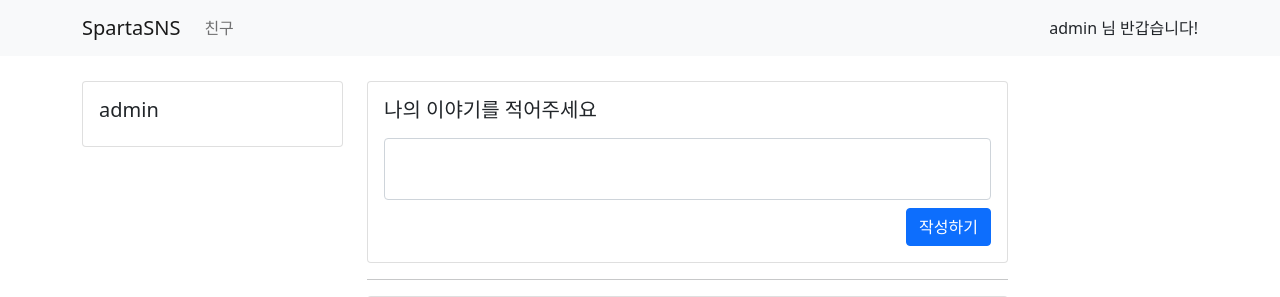
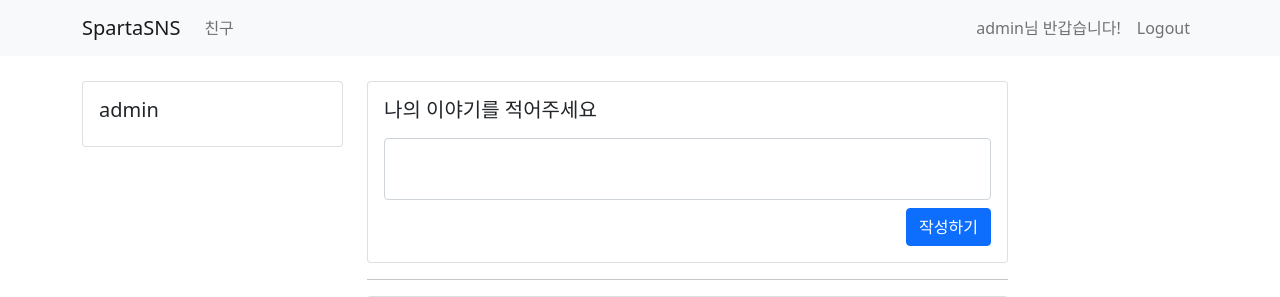
Before and after one commit to kgh3489/SNS-django, a Django app: page /tweet/ in a window 1280 px wide. Shown: the top 297 px of the page. Run offline with Django 3.2, Linux system fonts and the light colour scheme; a user stored in the database is signed in.

Commit message:
로그아웃 기능 추가

```diff
--- a/templates/base.html
+++ b/templates/base.html
@@ -26,7 +26,7 @@
         }
 
         .timeline-container {
-            margin-top : 25px
+            margin-top: 25px
         }
     </style>
 </head>
@@ -52,7 +52,16 @@
                     </li>
                 </ul>
             {% else %}
-                {{ user.username }} 님 반갑습니다!
+                <ul class="navbar-nav mr-auto">
+                    <li class="nav-item disabled">
+                        <span class="nav-link">
+                            {{ user.username }}님 반갑습니다!
+                        </span>
+                    </li>
+                    <li class="nav-item active">
+                        <a class="nav-link" href="/logout"> Logout</a>
+                    </li>
+                </ul>
             {% endif %}
         </form>
     </div>
--- a/user/urls.py
+++ b/user/urls.py
@@ -4,5 +4,6 @@ from . import views
 urlpatterns = [
     path('sign-up/', views.sign_up_view, name='sign-up'),
     path('sign-in/', views.sign_in_view, name='sign-in'),
+    path('logout/', views.logout, name='logout'),
     #도메인 접속 -> views의 해당 뷰의 함수 실행
 ]
--- a/user/views.py
+++ b/user/views.py
@@ -3,6 +3,7 @@ from .models import UserModel
 from django.http import HttpResponse
 from django.contrib.auth import get_user_model #사용자가 있는지 검사하는 함수
 from django.contrib import auth
+from django.contrib.auth.decorators import login_required
 
 # 해당 html을 띄워주는 함수(get: 화면을 보여줄 때, post: 해당 요청이 들어왔을 때)
 def sign_up_view(request):
@@ -54,3 +55,8 @@ def sign_in_view(request):
             return redirect('/')
         else:
             return render(request, 'user/signin.html')
+
+@login_required
+def logout(request):
+    auth.logout(request)
+    return redirect('/')
```
Lines whose indentation alone changed are shown as unchanged.
